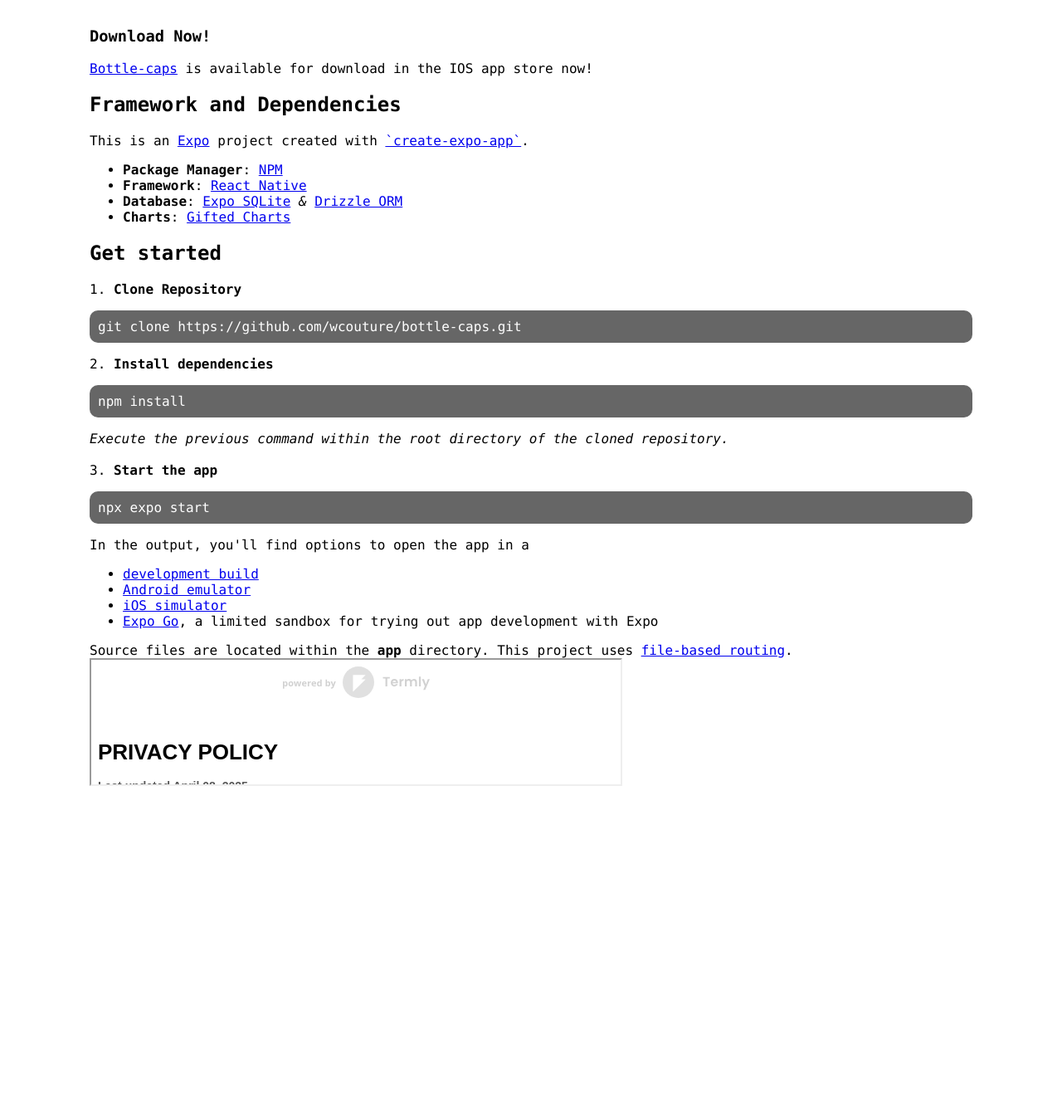
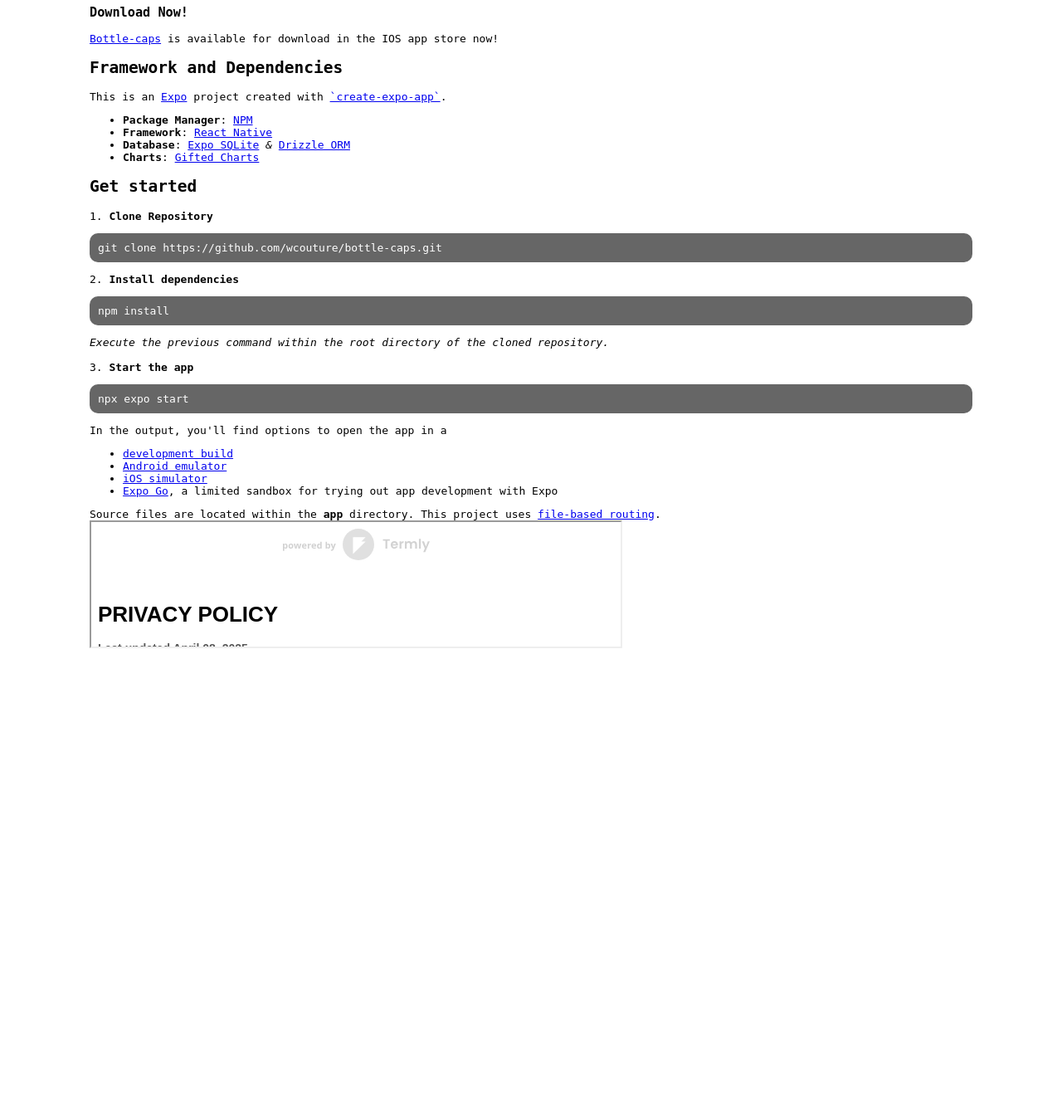
Before and after one commit to wcouture/Portfolio-Site, a PHP site: page /bottlecaps.php in a window 1280 px wide. Shown: the part 394-1729 px from the top of the page at 83% size. Before the commit the page ends 1341 px from the top, so only its background shows below. Run offline with PHP 8.4, Linux system fonts and the light colour scheme; some libraries are stand-ins or nearby versions.

Commit message:
Sets font to monospace

```diff
--- a/bottlecaps.php
+++ b/bottlecaps.php
@@ -4,7 +4,7 @@ $root = $_SERVER["DOCUMENT_ROOT"];
 <style>
 body{
     padding: 100px;
-    font-family: consolas;
+    font-family: monospace;
 }
 .bash {
     background-color: #666;
@@ -20,7 +20,7 @@ img {
 }
 .iframe-container {
     width: 60%;
-    height: 300px;
+    height: 600px;
 }
 iframe{
     width: 100%;
```
